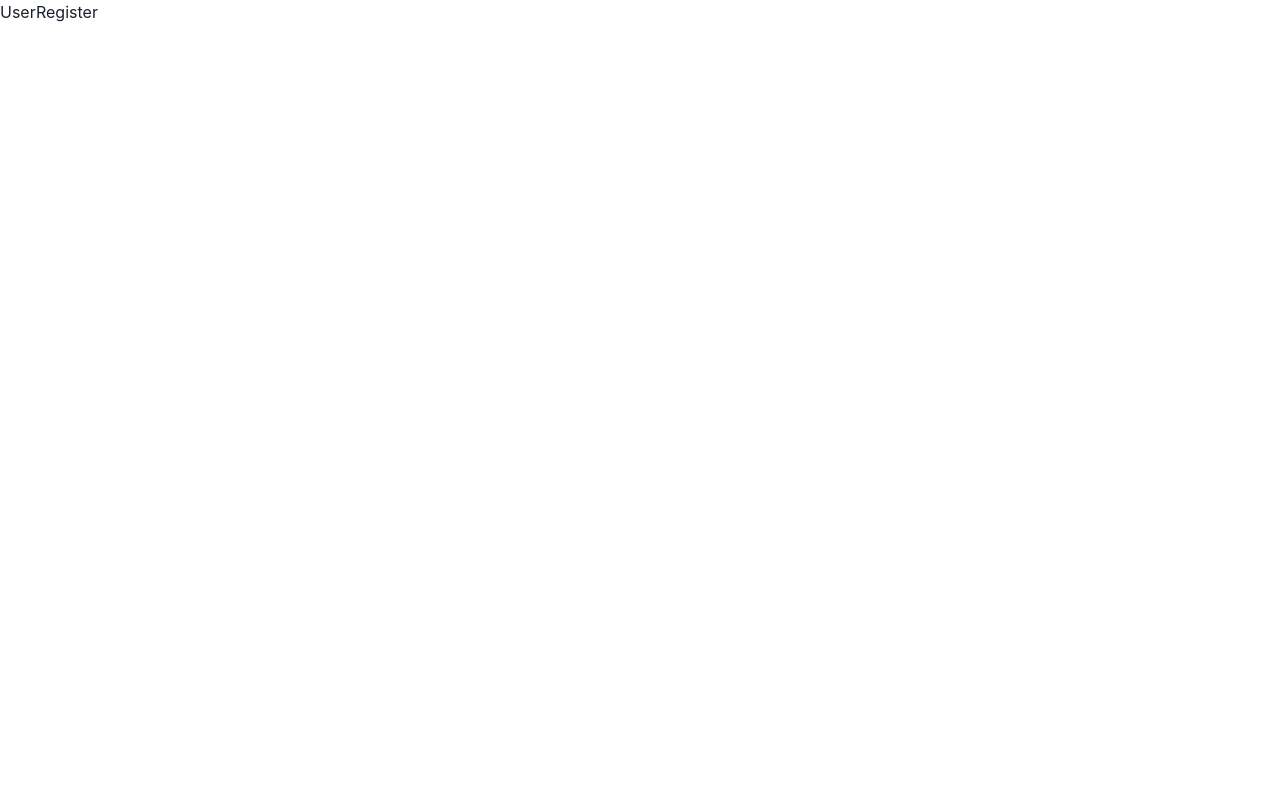
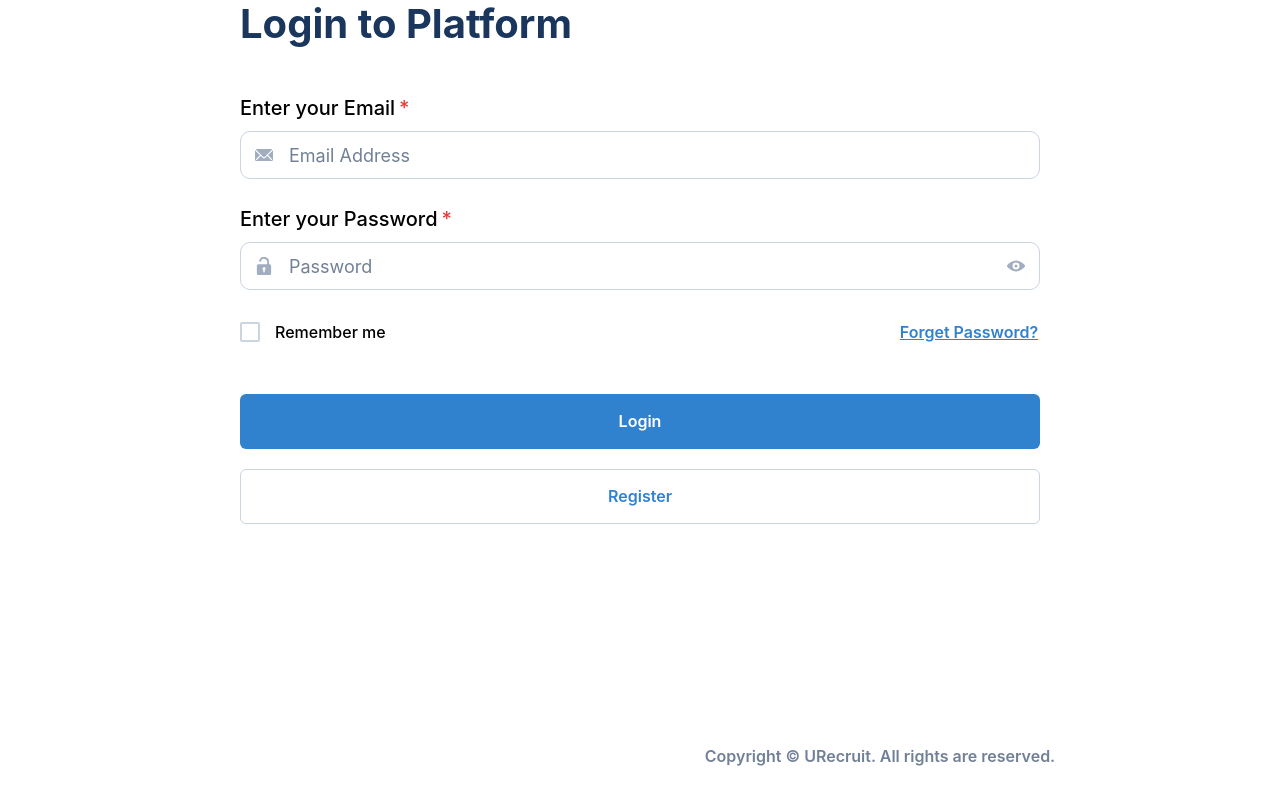
Before and after one commit to ali9ahmad/lmsUlabX, a React (Vite) app: page /register in a window 1280 px wide. Built offline with nearby package versions, Linux system fonts and the light colour scheme.

Commit message:
validation message are working

```diff
--- a/package.json
+++ b/package.json
@@ -16,9 +16,11 @@
     "framer-motion": "^11.0.3",
     "react": "^18.2.0",
     "react-dom": "^18.2.0",
+    "react-hook-form": "^7.50.1",
     "react-router-dom": "^6.6.1"
   },
   "devDependencies": {
+    "@hookform/devtools": "^4.3.1",
     "@types/react": "^18.0.26",
     "@types/react-dom": "^18.0.9",
     "@vitejs/plugin-react": "^3.0.0",
--- /dev/null
+++ b/src/components/MyVerHookForm.jsx
@@ -0,0 +1,155 @@
+import { useForm } from 'react-hook-form';
+import { EmailIcon, UnlockIcon, ViewIcon } from '@chakra-ui/icons';
+import { DevTool } from '@hookform/devtools';
+import {
+  FormErrorMessage,
+  FormLabel,
+  FormControl,
+  Input,
+  Button,
+  Box,
+  Heading,
+  InputGroup,
+  InputLeftElement,
+  InputRightElement,
+  Flex,
+  Checkbox,
+  Link,
+  Text,
+} from '@chakra-ui/react';
+
+export default function MyVerHookForm() {
+  // const {
+  //   handleSubmit,
+  //   register,
+  //   formState: { errors, isSubmitting },
+  // } = useForm();
+
+  const form = useForm();
+  const { control, register, handleSubmit, formState } = form;
+
+  const { errors, isSubmitting } = formState;
+
+  const onSubmit = (data) => {
+    console.log('form submitted', data);
+  };
+
+  return (
+    <Box w="800px" mx="auto">
+      <Heading as="h1" mb="45px" color="blue.900" fontSize="40px">
+        Login to Platform
+      </Heading>
+
+      <form onSubmit={handleSubmit(onSubmit)} noValidate>
+        <FormControl isInvalid={errors.email} isRequired color="black">
+          <FormLabel htmlFor="email" fontSize="20px" color="black">
+            Enter your Email
+          </FormLabel>
+          <InputGroup size="lg">
+            <InputLeftElement
+              pointerEvents="none"
+              children={<EmailIcon color="gray.400" />}
+              size="xl"
+            />
+            <Input
+              type="email"
+              id="email"
+              placeholder="Email Address"
+              w="100%"
+              borderColor="gray.300"
+              borderRadius="10px"
+              _hover={{ borderColor: 'blue.300' }}
+              {...register('email', {
+                required: 'Email address is required',
+                pattern: {
+                  value: /^[a-zA-Z0-9.!#$%&'*+/=?^_`{|}~-]+@[a-zA-Z0-9-]+(?:\.[a-zA-Z0-9-]+)*$/,
+                  message: 'Invalid email format',
+                },
+              })}
+            />
+          </InputGroup>
+          <FormErrorMessage>{errors.email && errors.email.message}</FormErrorMessage>
+        </FormControl>
+
+        <FormControl isInvalid={errors.password} isRequired color="black" mt="25px">
+          <FormLabel htmlFor="password" fontSize="20px">
+            Enter your Password
+          </FormLabel>
+          <InputGroup size="lg">
+            <InputLeftElement
+              pointerEvents="none"
+              children={<UnlockIcon color="gray.400" />}
+              size="xl"
+            />
+            <Input
+              type="password"
+              id="password"
+              placeholder="Password"
+              w="100%"
+              borderColor="gray.300"
+              borderRadius="10px"
+              _hover={{ borderColor: 'blue.300' }}
+              {...register('password', {
+                required: 'This is required',
+              })}
+            />
+            <InputRightElement
+              pointerEvents="pointer"
+              children={<ViewIcon color="gray.400" />}
+              size="xl"
+            />
+          </InputGroup>
+          <FormErrorMessage>{errors.password && errors.password.message}</FormErrorMessage>
+        </FormControl>
+
+        <Flex justify="space-between" mt="30px">
+          <FormControl display="flex" alignItems="center" color="black">
+            <Checkbox name="rememberMe" size="lg" colorScheme="blue" borderColor="gray.300" />
+            <FormLabel mb="0" ml="15px">
+              Remember me
+            </FormLabel>
+          </FormControl>
+          <Link
+            color="blue.500"
+            href="#"
+            w="170px"
+            fontWeight="semibold"
+            textDecoration="underline"
+            textdecorationskipink="15px"
+            _hover={{ color: 'blue.600' }}>
+            Forget Password?
+          </Link>
+        </Flex>
+
+        <Button
+          bg="blue.500"
+          h="55px"
+          _hover={{ color: 'white.900', boxShadow: 'lg' }}
+          mt="50px"
+          w="100%"
+          color="white"
+          isLoading={isSubmitting}
+          type="submit">
+          Login
+        </Button>
+        <Button
+          as="a"
+          variant="outline"
+          borderColor="gray.300"
+          h="55px"
+          _hover={{ borderColor: 'blue.300', boxShadow: 'md' }}
+          mt="20px"
+          w="100%"
+          color="blue.500">
+          Register
+        </Button>
+      </form>
+      <DevTool control={control} />
+      <Box position="fixed" bottom={6} left={240} width="100%" textAlign="center" py={2}>
+        <Text color="gray.500" alignSelf="bottom" fontWeight="semibold">
+          Copyright © URecruit. All rights are reserved.
+        </Text>
+      </Box>
+    </Box>
+  );
+}
--- a/src/components/UserLoginDetails.jsx
+++ b/src/components/UserLoginDetails.jsx
@@ -1,5 +1,5 @@
 import { useState } from 'react';
-import { EmailIcon, SearchIcon, UnlockIcon, ViewIcon } from '@chakra-ui/icons';
+import { EmailIcon, UnlockIcon, ViewIcon } from '@chakra-ui/icons';
 import {
   FormControl,
   FormLabel,
@@ -92,7 +92,7 @@ const UserLoginDetails = () => {
             w="170px"
             fontWeight="semibold"
             textDecoration="underline"
-            textDecorationSkipInk="15px"
+            textdecorationskipink="15px"
             _hover={{ color: 'blue.600' }}>
             Forget Password?
           </Link>
--- a/src/pages/UserLogin.jsx
+++ b/src/pages/UserLogin.jsx
@@ -1,6 +1,7 @@
 import { Flex, Box, Text } from '@chakra-ui/react';
 import MainImageLeftSide from '../components/MainImageLeftSide';
 import UserLoginDetails from '../components/UserLoginDetails';
+import MyVerHookForm from '../components/MyVerHookForm';
 
 export default function UserLogin() {
   return (
@@ -18,9 +19,9 @@ export default function UserLogin() {
           bg="white"
           borderTopStartRadius="50px"
           borderBottomStartRadius="50px">
-          <UserLoginDetails />
+          {/* <UserLoginDetails /> */}
+          <MyVerHookForm />
         </Box>
-
       </Flex>
     </>
   );
--- a/src/pages/UserRegister.jsx
+++ b/src/pages/UserRegister.jsx
@@ -1,3 +1,9 @@
+import MyVerHookForm from '../components/MyVerHookForm';
+
 export default function UserRegister() {
-  return <div>UserRegister</div>;
+  return (
+    <div>
+      <MyVerHookForm />
+    </div>
+  );
 }
```
Also changed, not shown: src/components/HookForm.jsx (added, +39 -0 lines), 1 other file (tests, documents, lock files or other folders).
